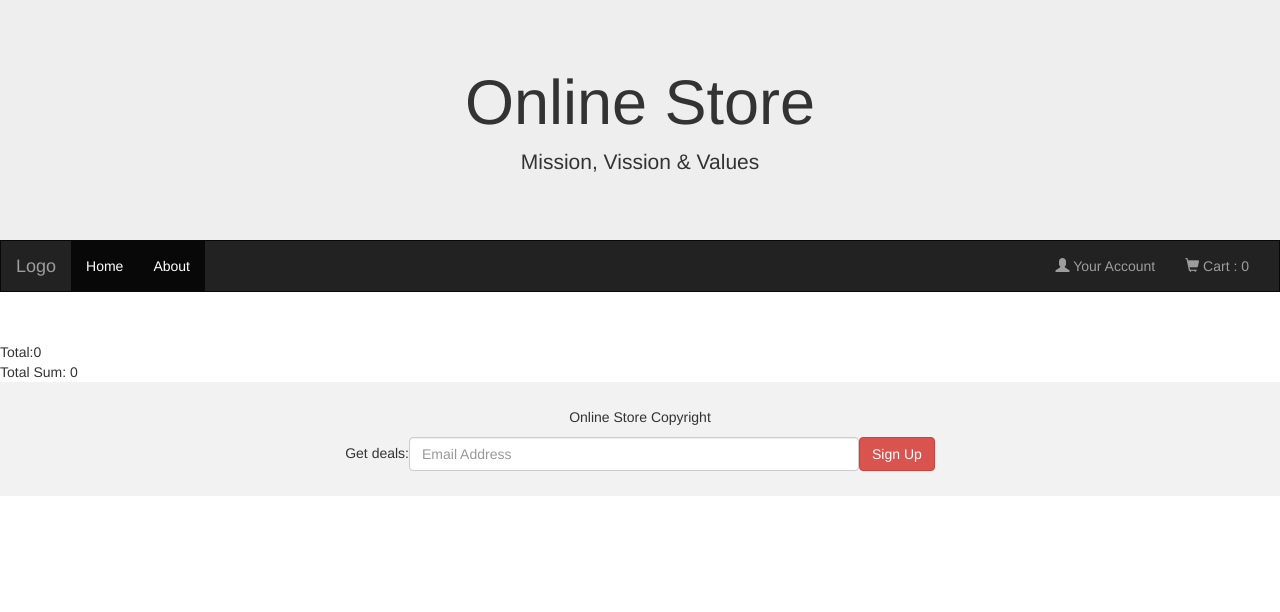
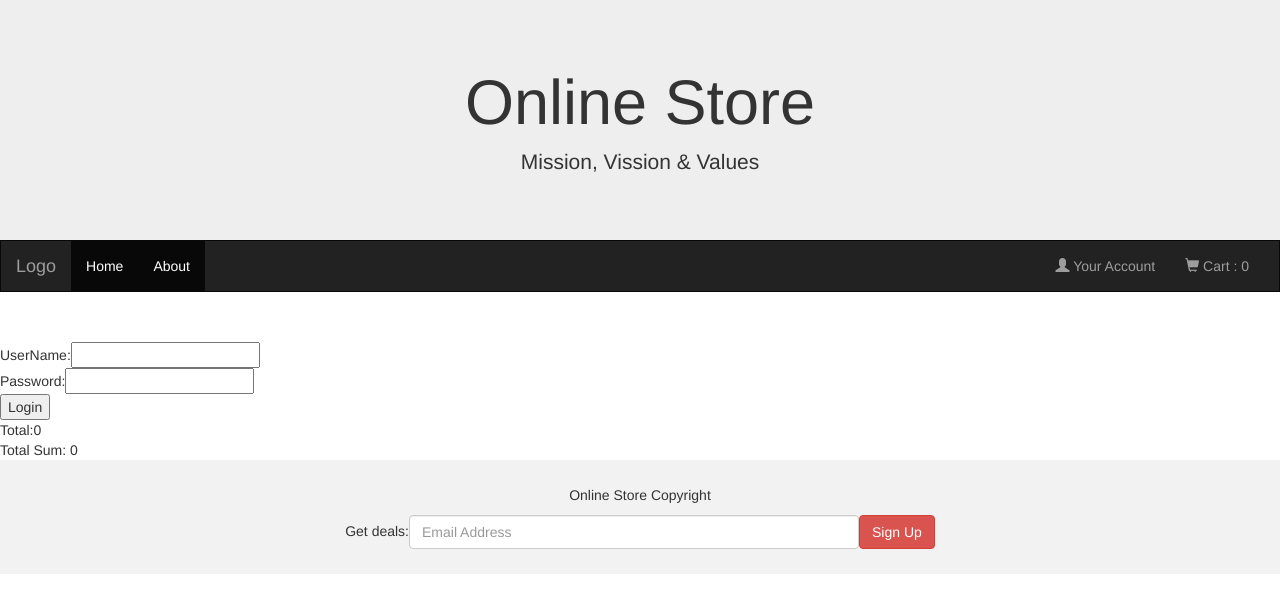
Before and after one commit to ranerlich7/shop_17, a React (Create React App) app: page /login in a window 1280 px wide. Shown: the top 612 px of the page. Built offline with nearby package versions, Linux system fonts and the light colour scheme.

Commit message:
added login - only form

```diff
--- a/src/App.js
+++ b/src/App.js
@@ -7,20 +7,22 @@ import Cart from "./components/Cart"
 import ProductList from "./components/ProductList"
 import CartCotext from "./CartContext"
 import Total from "./components/Total"
-import { BrowserRouter, Routes, Route } from "react-router-dom"
+import { BrowserRouter, Routes, Route, useNavigate } from "react-router-dom"
+import Login from "./components/Login"
 
 function App() {
   const [cart, setCart] = useState([])
+  const navigate = useNavigate() // Initialize navigate
 
   return (
     <>
-      <BrowserRouter>
       <CartCotext.Provider value={{ cart, setCart }}>
         <Jumbotron />
         <Nav />
         <Routes>
           <Route path="/" element={<ProductList />} />
           <Route path="/cart" element={<Cart />} />
+          <Route path="/login" element={<Login />} />
           <Route
             path="/about"
             element={
@@ -30,10 +32,10 @@ function App() {
             }
           />
         </Routes>
+
         <Total />
         <Footer />
       </CartCotext.Provider>
-      </BrowserRouter>
     </>
   )
 }
--- /dev/null
+++ b/src/components/Login.js
@@ -0,0 +1,26 @@
+import React, { useState } from "react"
+import { useNavigate } from "react-router-dom"
+
+function Login() {
+  const [userName, setUserName] = useState("")
+  const [password, setPassword] = useState("")
+  const navigate = useNavigate() // Initialize navigate
+
+  function login() {
+    console.log(`login success with username: ${userName} password:${password}`)
+    navigate("/")
+  }
+  return (
+    <>
+      UserName:
+      <input value={userName} onChange={(e) => setUserName(e.target.value)} />
+      <br />
+      Password:
+      <input value={password} onChange={(e) => setPassword(e.target.value)} />
+      <br />
+      <button onClick={login}>Login</button>
+    </>
+  )
+}
+
+export default Login
--- a/src/components/Nav.js
+++ b/src/components/Nav.js
@@ -33,9 +33,9 @@ function Nav() {
           </ul>
           <ul class="nav navbar-nav navbar-right">
             <li>
-              <a href="http://www.google.com">
+              <Link to="/login">
                 <span class="glyphicon glyphicon-user"></span> Your Account
-              </a>
+              </Link>
             </li>
             <li>
               <Link to="/cart">
--- a/src/index.js
+++ b/src/index.js
@@ -1,11 +1,14 @@
-import React from "react";
-import ReactDOM from "react-dom/client";
+import React from "react"
+import ReactDOM from "react-dom/client"
 // import "bootstrap/dist/css/bootstrap.min.css";
-import App from "./App";
+import App from "./App"
+import { BrowserRouter } from "react-router-dom"
 
-const root = ReactDOM.createRoot(document.getElementById("root"));
+const root = ReactDOM.createRoot(document.getElementById("root"))
 root.render(
   <React.StrictMode>
-    <App />
+    <BrowserRouter>
+      <App />
+    </BrowserRouter>
   </React.StrictMode>
-);
+)
```
Lines whose indentation alone changed are shown as unchanged.
